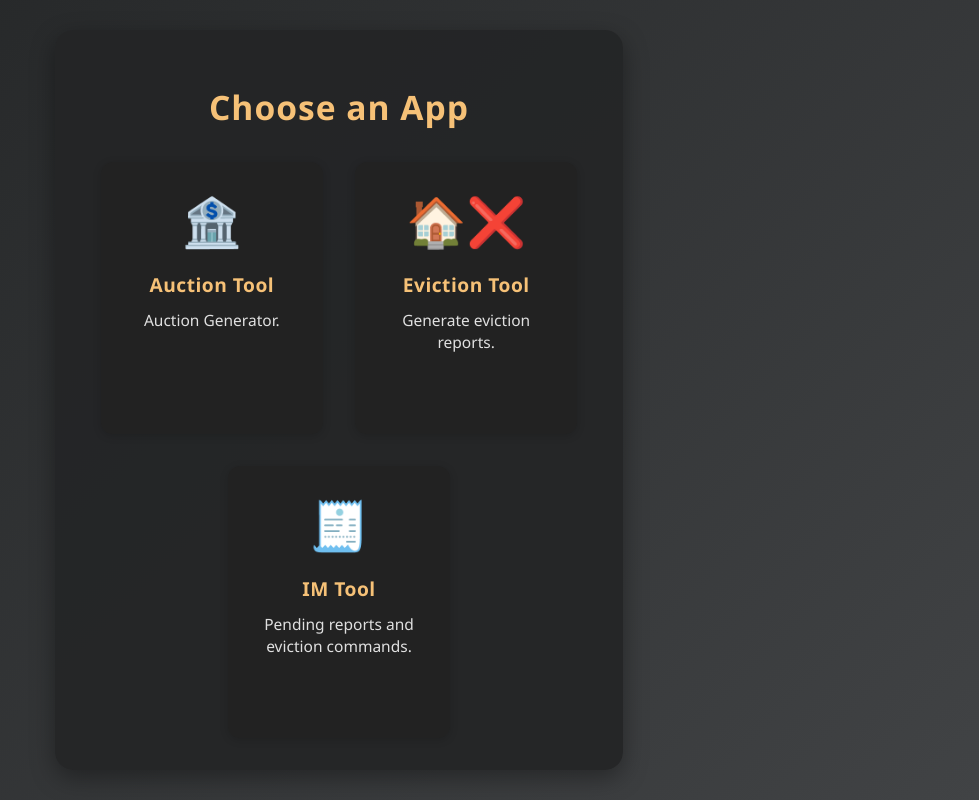
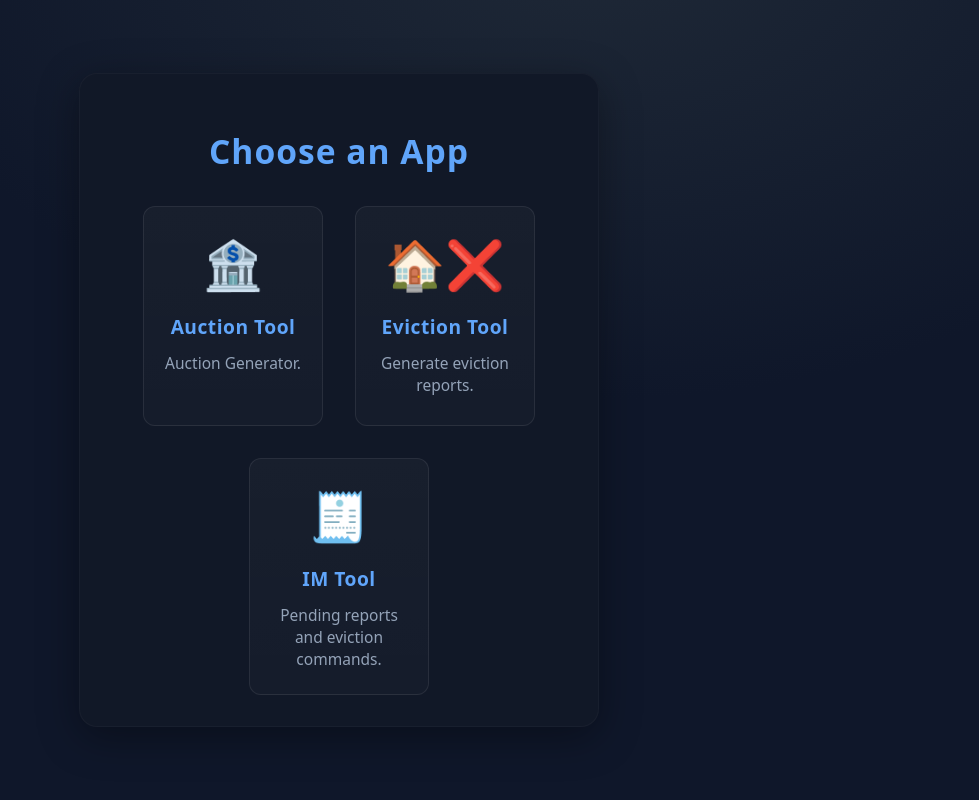
Before and after one commit to Dearev/DCTtoolsDC, a website: page index.html in a window 1280 px wide. Shown: the whole page, without its empty margins (301-1280 px from the left). Drawn offline with Linux system fonts and the light colour scheme.

Commit message:
Update switcher.css

```diff
--- a/switcher.css
+++ b/switcher.css
@@ -1,20 +1,34 @@
+:root {
+  --bg: #0f172a;        /* slate-900 */
+  --panel: #111827;     /* gray-900 */
+  --muted: #94a3b8;     /* slate-400 */
+  --text: #e5e7eb;      /* gray-200 */
+  --accent: #60a5fa;    /* blue-400 */
+  --ring: #1d4ed8;      /* blue-700 */
+  --ok: #22c55e;        /* green-500 */
+}
+
+* { box-sizing: border-box; }
+html, body { height: 100%; }
+
 body {
-  background: linear-gradient(135deg, #232526, #414345);
-  color: #fff;
-  font-family: 'Segoe UI', Arial, sans-serif;
   margin: 0;
+  font-family: ui-sans-serif, system-ui, -apple-system, Segoe UI, Roboto, Ubuntu, Cantarell, Noto Sans, "Helvetica Neue", Arial, "Apple Color Emoji", "Segoe UI Emoji";
+  background: radial-gradient(1200px 800px at 70% -10%, #1f2937 0%, var(--bg) 60%);
+  color: var(--text);
+  display: flex;
+  justify-content: center;
+  align-items: center;
   min-height: 100vh;
-  display: flex;
 }
 
 .container {
-  margin: auto;
-  padding: 2rem 1.5rem;
-  background: rgba(36, 37, 38, 0.95);
+  background: var(--panel);
   border-radius: 18px;
-  box-shadow: 0 8px 24px rgba(0,0,0,0.35);
+  box-shadow: 0 10px 40px rgba(0,0,0,0.35), inset 0 0 0 1px rgba(255,255,255,0.03);
   max-width: 520px;
   width: 100%;
+  padding: 2rem 1.5rem;
   text-align: center;
 }
 
@@ -22,7 +36,7 @@ h1 {
   margin-bottom: 2rem;
   font-size: 2.1rem;
   letter-spacing: 1px;
-  color: #f6c177;
+  color: var(--accent);
 }
 
 .card-row {
@@ -33,42 +47,44 @@ h1 {
 }
 
 .app-card {
-  background: #222;
+  background: linear-gradient(180deg, rgba(255,255,255,0.03), rgba(255,255,255,0.02));
+  border: 1px solid rgba(255,255,255,0.08);
   border-radius: 12px;
-  box-shadow: 0 2px 8px rgba(0,0,0,0.15);
   padding: 1.5rem 1.2rem;
   width: 180px;
   min-height: 220px;
-  transition: transform 0.13s, box-shadow 0.13s;
   cursor: pointer;
-  outline: none;
-  border: 2px solid transparent;
+  transition: transform 0.13s, box-shadow 0.13s, border-color 0.13s;
   display: flex;
   flex-direction: column;
   align-items: center;
+  color: var(--text);
 }
-.app-card:focus, .app-card:hover {
+
+.app-card:hover, .app-card:focus {
   transform: translateY(-6px) scale(1.035);
-  box-shadow: 0 8px 24px rgba(246, 193, 119, 0.16);
-  border-color: #f6c177;
+  border-color: var(--accent);
+  box-shadow: 0 8px 24px rgba(96,165,250,0.2);
+  outline: none;
 }
 
 .app-icon {
   font-size: 3rem;
   margin-bottom: 1.1rem;
+  color: var(--accent);
 }
 
 .app-title {
   font-weight: 600;
   font-size: 1.2rem;
   margin-bottom: 0.7rem;
-  color: #f6c177;
+  color: var(--accent);
   letter-spacing: 0.5px;
 }
 
 .app-desc {
   font-size: 0.97rem;
-  color: #e0e0e0;
+  color: var(--muted);
 }
 
 @media (max-width: 600px) {
```
